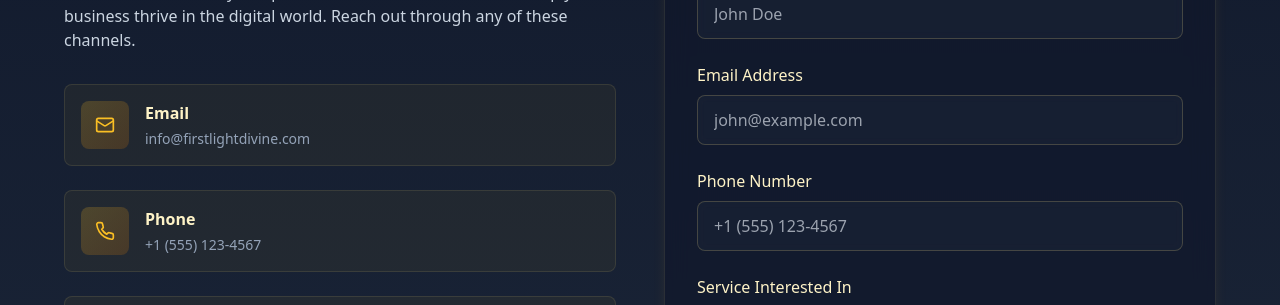
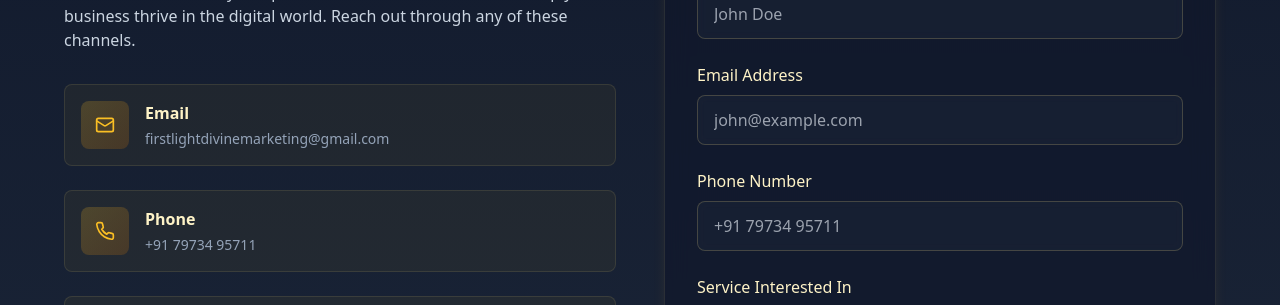
Before and after one commit to itxamit/first-light-divine, a React (Vite) app: page / in a window 1280 px wide. Shown: the part 3880-4185 px from the top of the page. Built offline with nearby package versions, Linux system fonts and the light colour scheme.

Commit message:
update info

```diff
--- a/src/components/Contact.tsx
+++ b/src/components/Contact.tsx
@@ -62,7 +62,7 @@ export default function Contact() {
                 </div>
                 <div>
                   <h4 className="text-amber-100 font-semibold mb-0.5 sm:mb-1 text-sm sm:text-base">Email</h4>
-                  <p className="text-slate-400 group-hover:text-slate-300 transition-colors text-xs sm:text-sm">info@firstlightdivine.com</p>
+                  <p className="text-slate-400 group-hover:text-slate-300 transition-colors text-xs sm:text-sm">firstlightdivinemarketing@gmail.com</p>
                 </div>
               </div>
 
@@ -72,7 +72,7 @@ export default function Contact() {
                 </div>
                 <div>
                   <h4 className="text-amber-100 font-semibold mb-0.5 sm:mb-1 text-sm sm:text-base">Phone</h4>
-                  <p className="text-slate-400 group-hover:text-slate-300 transition-colors text-xs sm:text-sm">+1 (555) 123-4567</p>
+                  <p className="text-slate-400 group-hover:text-slate-300 transition-colors text-xs sm:text-sm">+91 79734 95711</p>
                 </div>
               </div>
 
@@ -151,7 +151,7 @@ export default function Contact() {
                   value={formData.phone}
                   onChange={handleChange}
                   className="w-full bg-slate-800/50 border border-amber-200/20 rounded-lg px-3 sm:px-4 py-2 sm:py-3 text-amber-100 text-sm sm:text-base focus:outline-none focus:border-amber-400 focus:bg-slate-800 focus:shadow-lg focus:shadow-amber-400/10 transition-all backdrop-blur-sm"
-                  placeholder="+1 (555) 123-4567"
+                  placeholder="+91 79734 95711"
                 />
               </div>
 
```
